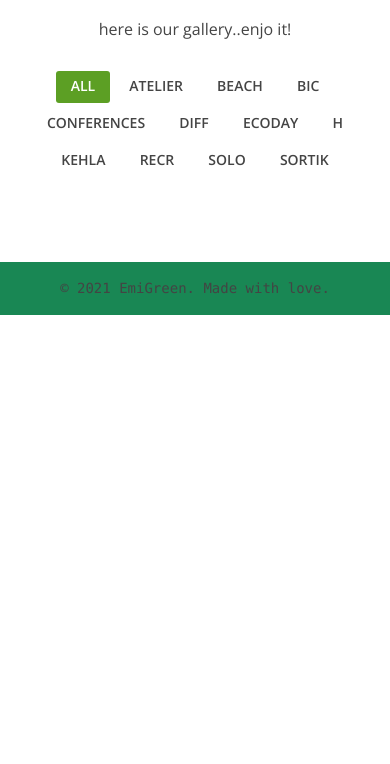
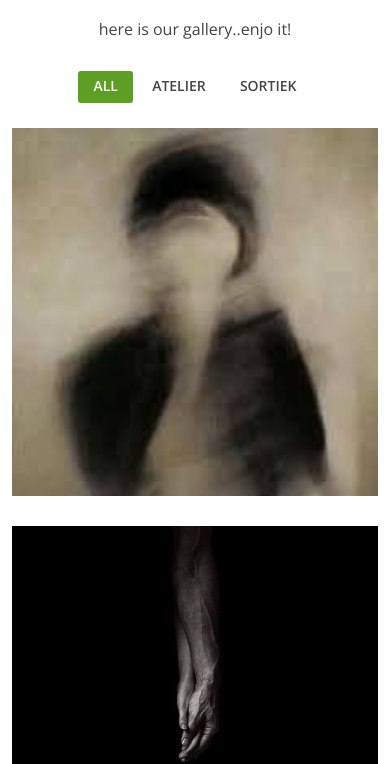
Before and after one commit to hichambouatlaoui/Bouatlaoui, a plain HTML site: page Gallery/index.html in a window 390 px wide. Shown: the part 101-865 px from the top of the page. Before the commit the page ends 844 px from the top, so only its background shows below. Drawn offline with nearby package versions, Linux system fonts and the light colour scheme.

Commit message:
by hcihan

```diff
--- a/Gallery/index.html
+++ b/Gallery/index.html
@@ -1,25 +1,36 @@
 <!DOCTYPE html>
 <html lang="en">
   <head>
-  <meta charset="utf-8">
-  <meta content="width=device-width, initial-scale=1.0" name="viewport">
+    <meta charset="utf-8" />
+    <meta content="width=device-width, initial-scale=1.0" name="viewport" />
     <title>Groovin Bootstrap Template - Index</title>
-  <meta content="" name="description">
-  <meta content="" name="keywords">
-  <link href="assets/img/favicon.png" rel="icon">
-  <link href="assets/img/apple-touch-icon.png" rel="apple-touch-icon">
-  <link href="https://fonts.googleapis.com/css?family=Open+Sans:300,300i,400,400i,600,600i,700,700i|Roboto:300,300i,400,400i,500,500i,600,600i,700,700i|Poppins:300,300i,400,400i,500,500i,600,600i,700,700i" rel="stylesheet">
-  <link href="assets/vendor/animate.css/animate.min.css" rel="stylesheet">
-  <link href="assets/vendor/bootstrap/css/bootstrap.min.css" rel="stylesheet">
-  <link href="assets/vendor/bootstrap-icons/bootstrap-icons.css" rel="stylesheet">
-  <link href="assets/vendor/boxicons/css/boxicons.min.css" rel="stylesheet">
-  <link href="assets/vendor/glightbox/css/glightbox.min.css" rel="stylesheet">
-  <link href="assets/vendor/swiper/swiper-bundle.min.css" rel="stylesheet">
-  <link href="assets/css/style.css" rel="stylesheet">
+    <meta content="" name="description" />
+    <meta content="" name="keywords" />
+    <link href="assets/img/favicon.png" rel="icon" />
+    <link href="assets/img/apple-touch-icon.png" rel="apple-touch-icon" />
+    <link
+      href="https://fonts.googleapis.com/css?family=Open+Sans:300,300i,400,400i,600,600i,700,700i|Roboto:300,300i,400,400i,500,500i,600,600i,700,700i|Poppins:300,300i,400,400i,500,500i,600,600i,700,700i"
+      rel="stylesheet"
+    />
+    <link href="assets/vendor/animate.css/animate.min.css" rel="stylesheet" />
+    <link
+      href="assets/vendor/bootstrap/css/bootstrap.min.css"
+      rel="stylesheet"
+    />
+    <link
+      href="assets/vendor/bootstrap-icons/bootstrap-icons.css"
+      rel="stylesheet"
+    />
+    <link href="assets/vendor/boxicons/css/boxicons.min.css" rel="stylesheet" />
+    <link
+      href="assets/vendor/glightbox/css/glightbox.min.css"
+      rel="stylesheet"
+    />
+    <link href="assets/vendor/swiper/swiper-bundle.min.css" rel="stylesheet" />
+    <link href="assets/css/style.css" rel="stylesheet" />
   </head>
   <body>
     <main id="main">
-
       <section id="portfolio" class="portfolio">
         <div class="container">
           <div class="section-title">
@@ -30,68 +41,90 @@
           <div class="row">
             <div class="col-lg-12 d-flex justify-content-center">
               <ul id="portfolio-flters">
-              <li data-filter="*" class="filter-active">All</li>
-              <li data-filter=".filter-app">Atelier</li>
-              <li data-filter=".filter-card">beach</li>
-              <li data-filter=".filter-web">bic</li>
-              <li data-filter=".filter-web">Conferences</li>
-              <li data-filter=".filter-web">diff</li>
-              <li data-filter=".filter-web">ecoday</li>
-              <li data-filter=".filter-web">h</li>
-              <li data-filter=".filter-web">kehla</li>
-              <li data-filter=".filter-web">recr</li>
-              <li data-filter=".filter-web">solo</li>
-              <li data-filter=".filter-web">sortik</li>
+                <li
+                  onclick="setfilter('all')"
+                  data-filter="*"
+                  class="filter-active"
+                >
+                  All
+                </li>
+                <li onclick="setfilter('Atelier')">Atelier</li>
+                <li onclick="setfilter('sortiek')">Sortiek</li>
               </ul>
-          </div>
+
             </div>
 
-        <div id="picos" class="row portfolio-container">
+          <div id="picospicos" class="row portfolio-container"></div>
           </div>
-
         </div>
       </section>
     </main>
+
+    <footer class="footer bg-success text-faded text-center py-3">
+      <div style="font-family: consolas" class="container">
+        <p class="m-0 small">&copy; 2021 EmiGreen. Made with love.</p>
+      </div>
+    </footer>
+    <a
+      href="#"
+      class="back-to-top d-flex align-items-center justify-content-center"
+      ><i class="bi bi-arrow-up-short"></i
+    ></a>
     <script>
-    var index = document.location.href.split("?id=")[1]
-    index = parseInt(index)
       var listSujet = [
-
         {
-        pic:"jjjz",
-        textt: "assets/img/t.jpg",
-        filt="sortiek"
-
+          textt: "jjjz",
+          pic: "assets/img/t1.jpg",
+          filt: "sortiek",
         },
         {
-        pic:"jjjz",
-        textt: "assets/img/t.jpg",
-        filt="atelier"
+          textt: "jjjz",
+          pic: "assets/img/t2.jpg",
+          filt: "atelier",
+        },
+        {
+          textt: "jjjz",
+          pic: "assets/img/t3.jpg",
+          filt: "atelier",
+        },
+      ];
 
-    },
-
-    ]
-    var divPiCos = document.getElementById("picos")
-    for (var i = 0; i < picos.length; i++) {
-      divPiCos.innerHTML += `
-    <div  class="col-lg-4 col-md-6 portfolio-item filter-`+ picos[i]['filt'] + `">
+      function setfilter(type) {
+        var divPiCos = document.getElementById("picospicos");
+        divPiCos.innerHTML = ""
+        divPiCos.style.height='100'
+        for (var i = 0; i < listSujet.length; i++) {
+          if (
+            listSujet[i]["filt"] == type.toLowerCase() ||
+            type.toLowerCase() == "all"
+          ) {
+            divPiCos.innerHTML +=
+              `
+            <div  class="col-lg-4 col-md-6 portfolio-item filter-` +
+              listSujet[i]["filt"] +
+              `">
               <div class="portfolio-wrap">
-              <img src="`+ picos[i]['pic'] + `" class="img-fluid"">
+                <img style="width: 100%; height:100%" src="` +
+              listSujet[i]["pic"] +
+              `" class="img-fluid"">
                 <div class="portfolio-info">
-                <p>`+ picos[i]['textt'] + `</p>
+                  <p>` +
+              listSujet[i]["textt"] +
+              `</p>
                   <div class="portfolio-links">
-                  <a href="`+ picos[i]['pic'] + `" data-gallery="portfolioGallery" class="portfolio-lightbox" title="App 1"><i class="bx bx-plus"></i></a>
-
+                    <a href="` +
+              listSujet[i]["pic"] +
+              `" data-gallery="portfolioGallery" class="portfolio-lightbox" title="App 1"><i class="bx bx-plus"></i></a>
                   </div>
                 </div>
               </div>
-          </div>`
+            </div>`;
+          }
+        }
+      }
+
+      setfilter("all");
     </script>
-
-  <footer class="footer bg-success text-faded text-center py-3">
-    <div  style="font-family: consolas;" class="container"><p class="m-0 small"> &copy; 2021 EmiGreen.  Made with love.</p></div>
-</footer>
-  <a href="#" class="back-to-top d-flex align-items-center justify-content-center"><i class="bi bi-arrow-up-short"></i></a>
     <script src="assets/vendor/purecounter/purecounter.js"></script>
     <script src="assets/vendor/bootstrap/js/bootstrap.bundle.min.js"></script>
     <script src="assets/vendor/glightbox/js/glightbox.min.js"></script>
```
Also changed, not shown: Gallery/assets/img/t1.jpg (renamed from Gallery/assets/img/t1 (1).jpg). Lines whose indentation alone changed are shown as unchanged.
